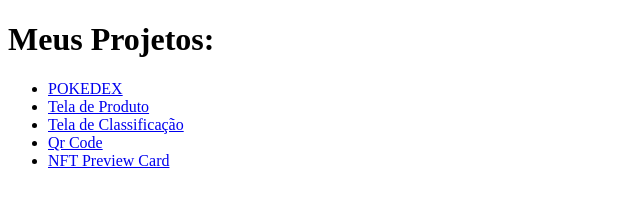
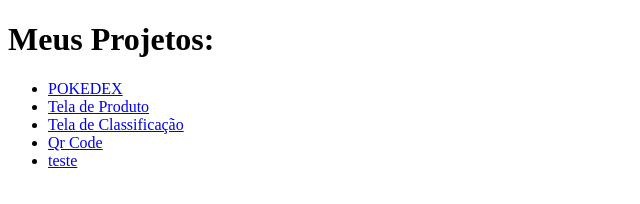
Before and after one commit to mailacss/mailacss.github.io, a plain HTML site: page index.html in a window 1280 px wide. Shown: the whole page, without its empty margins (0-640 px from the left). Drawn offline with Linux system fonts and the light colour scheme.

Commit message:
edit readme

```diff
--- a/index.html
+++ b/index.html
@@ -14,7 +14,7 @@
         <li><a href="Tela de Produto/index.html">Tela de Produto</a></li>
         <li><a href="Tela de Avaliacao/index.html">Tela de Classificação</a></li>
         <li><a href="QR Code/index.html">Qr Code</a></li>
-        <li><a href="NFT_preview_card/index.html">NFT Preview Card</a></li>
+        <li><a href="../mailacss.github.io/index.html">teste</a></li>
     </ul>
 
 
```
